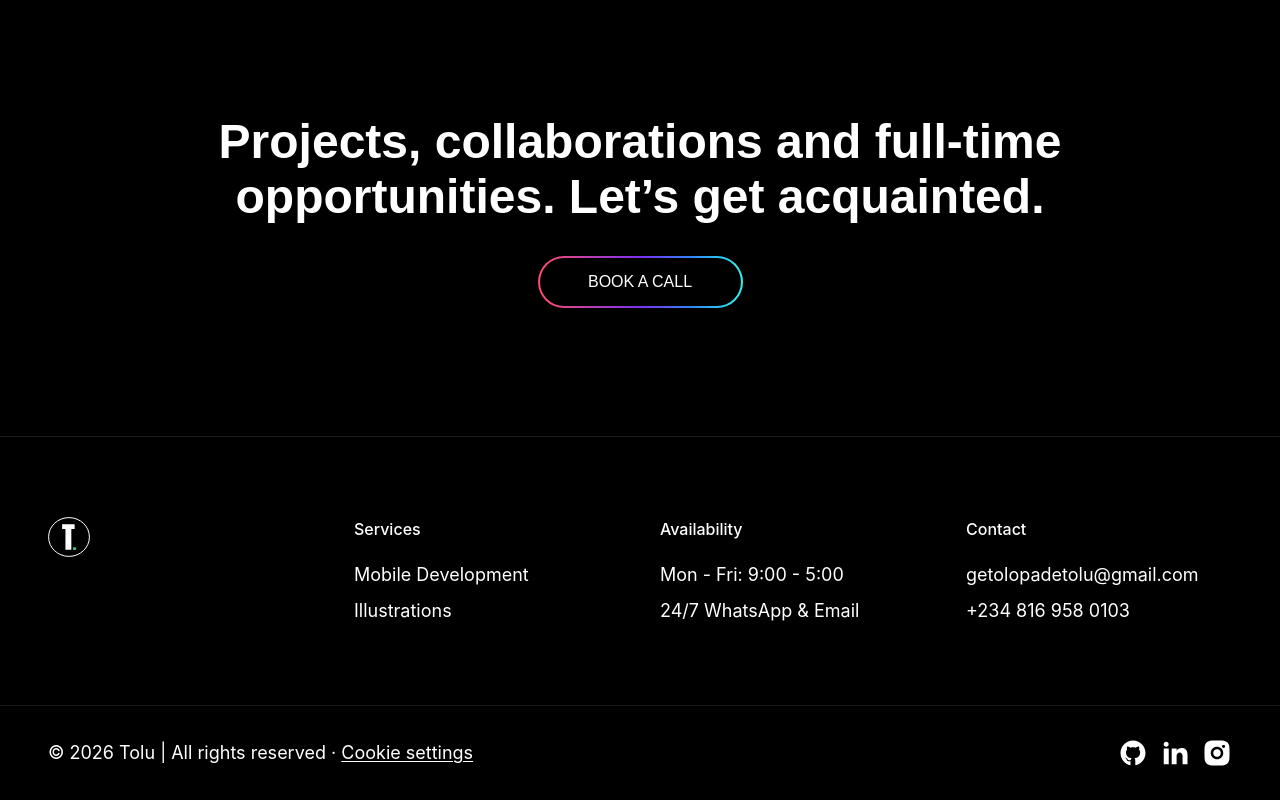
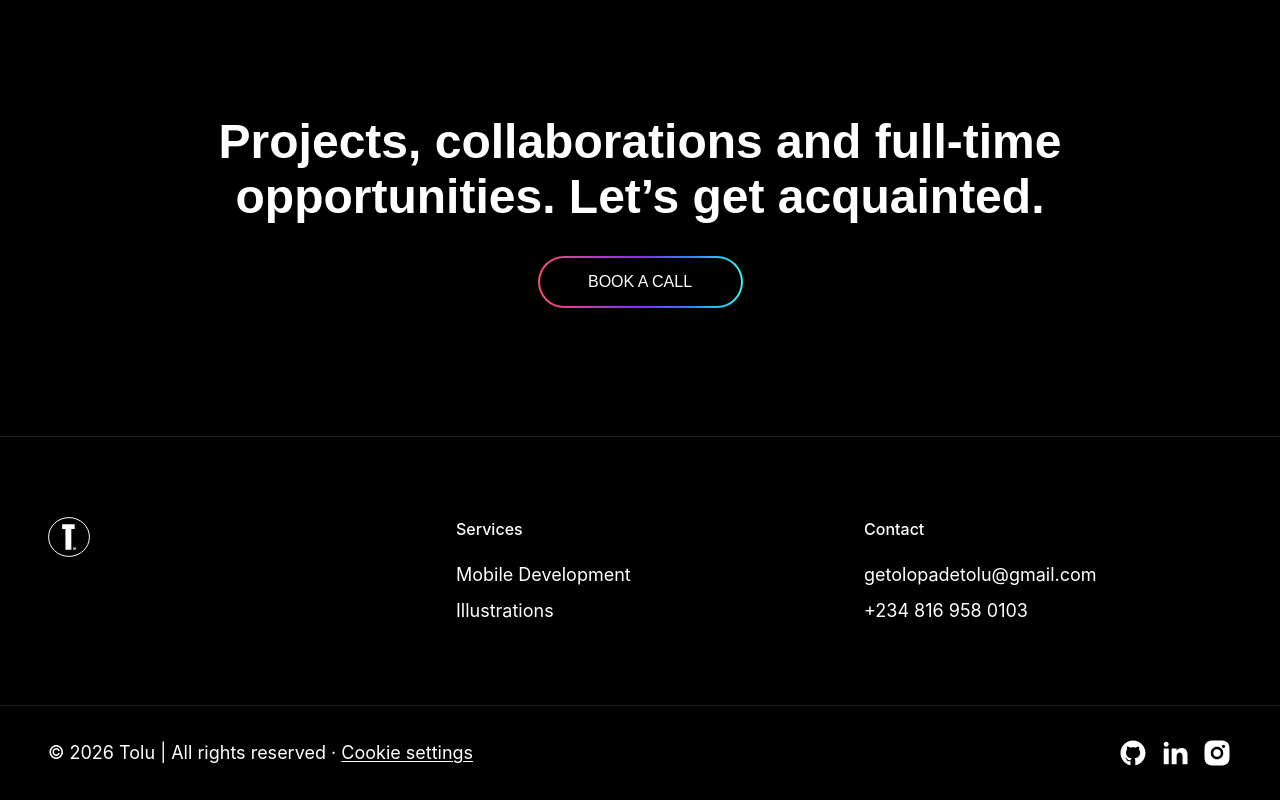
Before and after one commit to Tolutoon/portfolio, a React (Vite) app: page /projects in a window 1280 px wide. Shown: the part 1326-2126 px from the top of the page. Built offline with nearby package versions, Linux system fonts and the light colour scheme.

Commit message:
remove mail

```diff
--- a/src/components/Footer.jsx
+++ b/src/components/Footer.jsx
@@ -10,7 +10,7 @@ const Footer = () => {
     <>
       <div className="max-w-[1500px] m-auto h-[1px] bg-white opacity-10" />
 
-      <footer className="main-container grid md:grid-cols-2 lg:grid-cols-4 gap-10 py-20">
+      <footer className="main-container grid md:grid-cols-2 lg:grid-cols-3 gap-10 py-20">
         <Link to="/" aria-label="Back to home">
           <img src={Logo} alt="Tolu logo" className="h-10 w-auto" />
         </Link>
@@ -21,13 +21,6 @@ const Footer = () => {
             <li>Illustrations</li>
           </ul>
         </nav>
-        <div>
-          <h2 className="font-medium mb-5">Availability</h2>
-          <ul className="flex flex-col gap-2 text-base lg:text-lg">
-            <li>Mon - Fri: 9:00 - 5:00</li>
-            <li>24/7 WhatsApp &amp; Email</li>
-          </ul>
-        </div>
         <div>
           <h2 className="font-medium mb-5">Contact</h2>
           <ul className="flex flex-col gap-2 text-base lg:text-lg">
```
